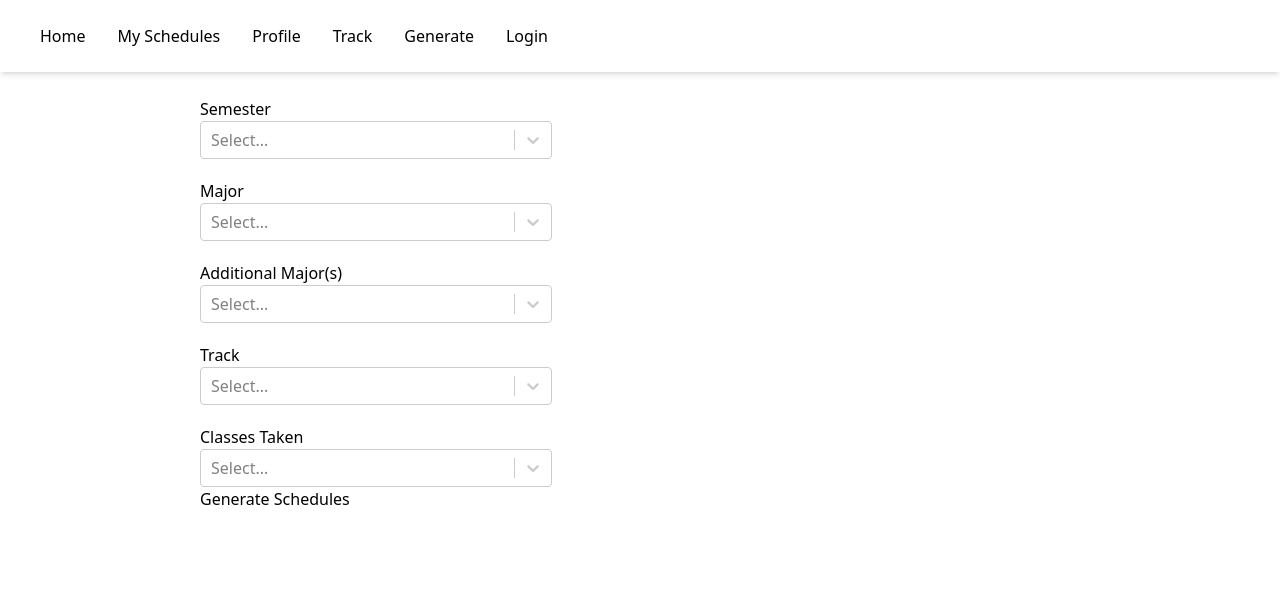
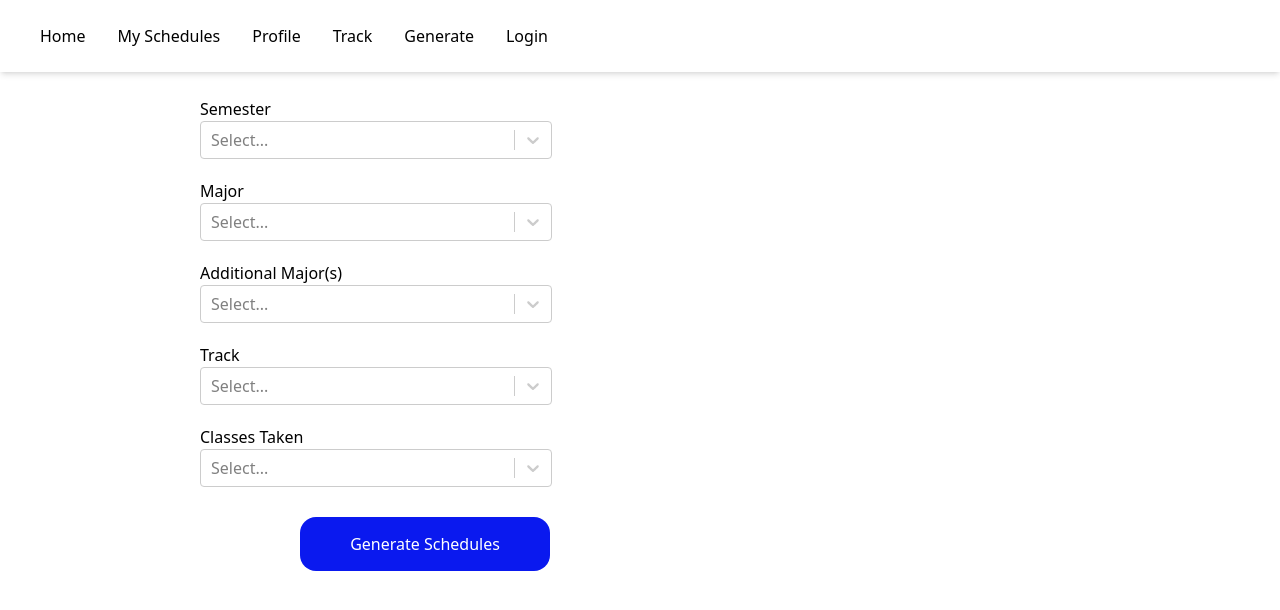
Before and after one commit to CS320-group-B/CS320-project, a React (Create React App) app in the folder client/: page /generate in a window 1280 px wide. Shown: the top 610 px of the page. Built offline with nearby package versions, Linux system fonts and the light colour scheme.

Commit message:
add format for button

```diff
--- a/client/package.json
+++ b/client/package.json
@@ -16,6 +16,7 @@
     "react-dom": "^18.2.0",
     "react-router-dom": "^6.10.0",
     "react-scripts": "5.0.1",
+    "react-select": "^5.7.2",
     "reactflow": "^11.7.0",
     "typescript": "^4.9.5",
     "web-vitals": "^2.1.4"
--- a/client/src/components/Generate/Generate.css
+++ b/client/src/components/Generate/Generate.css
@@ -12,6 +12,19 @@
     width: 40%;
 }
 
-button {
-    margin-top: 40px;
+.button {
+    margin-top: 30px;
+    background-color: #0a19ef;
+    color: white;
+    padding: 15px 32px;
+    text-align: center;
+    display: inline-block;
+    font-size: 16px;
+    border-radius: 16px;
+    transition-duration: 0.4s;
+    width: 250px;
+    margin-left: 100px;
 }
+.button:hover {
+    box-shadow: 0 12px 16px 0 rgba(0,0,0,0.24), 0 17px 50px 0 rgba(0,0,0,0.19);
+  }
--- a/client/src/components/Generate/Generate.tsx
+++ b/client/src/components/Generate/Generate.tsx
@@ -55,7 +55,7 @@ function Generate() {
             <LabelSelect name="Track" options={options} isMulti={false}></LabelSelect>
             <LabelSelect name="Classes Taken" options={options} isMulti={true}></LabelSelect>
 
-            <button id="create-generation-button">Generate Schedules</button>
+            <button className = "button" id="create-generation-button">Generate Schedules</button>
 
         </div>
     );
```
Also changed, not shown: 1 other file (tests, documents, lock files or other folders).
